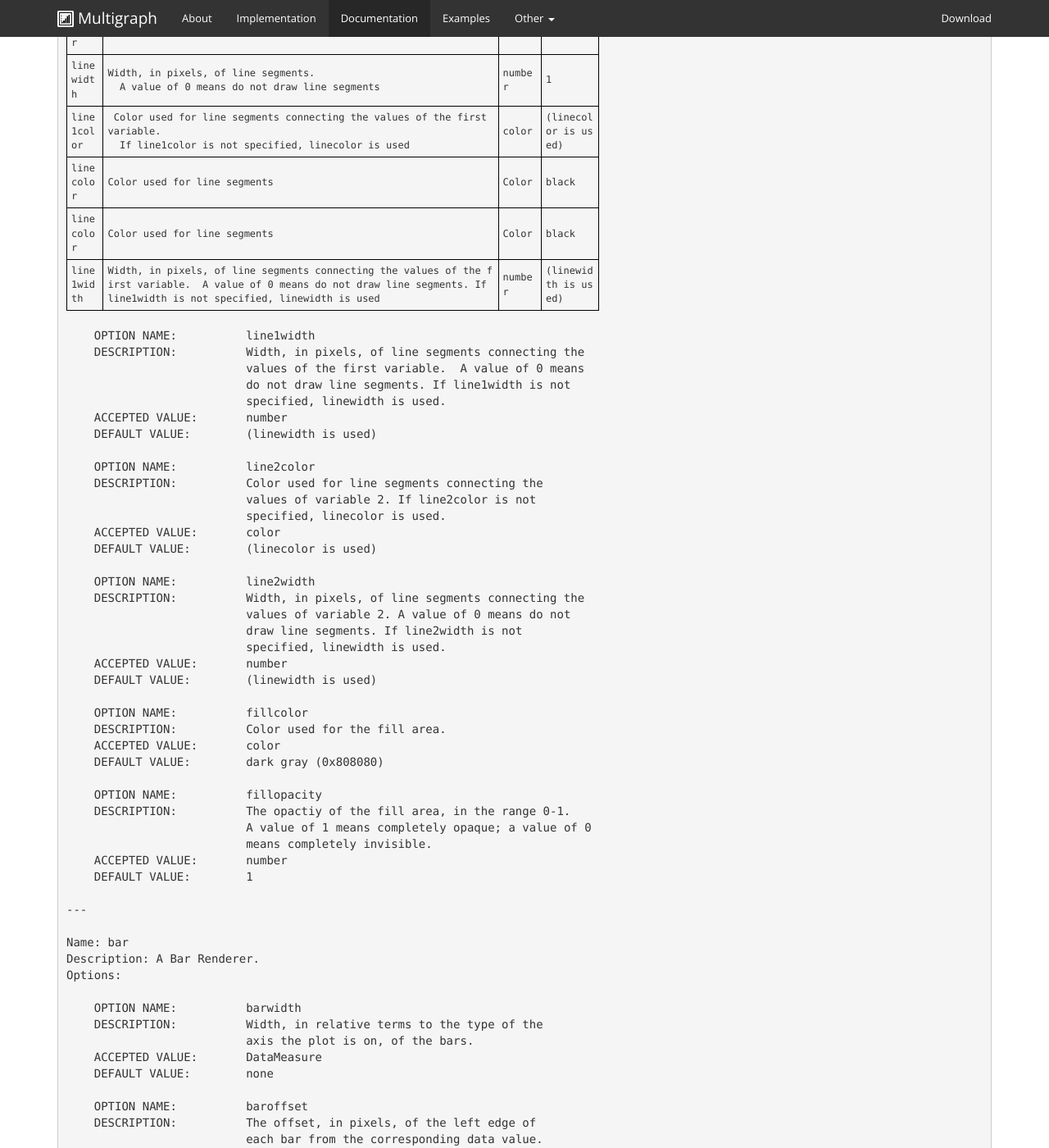
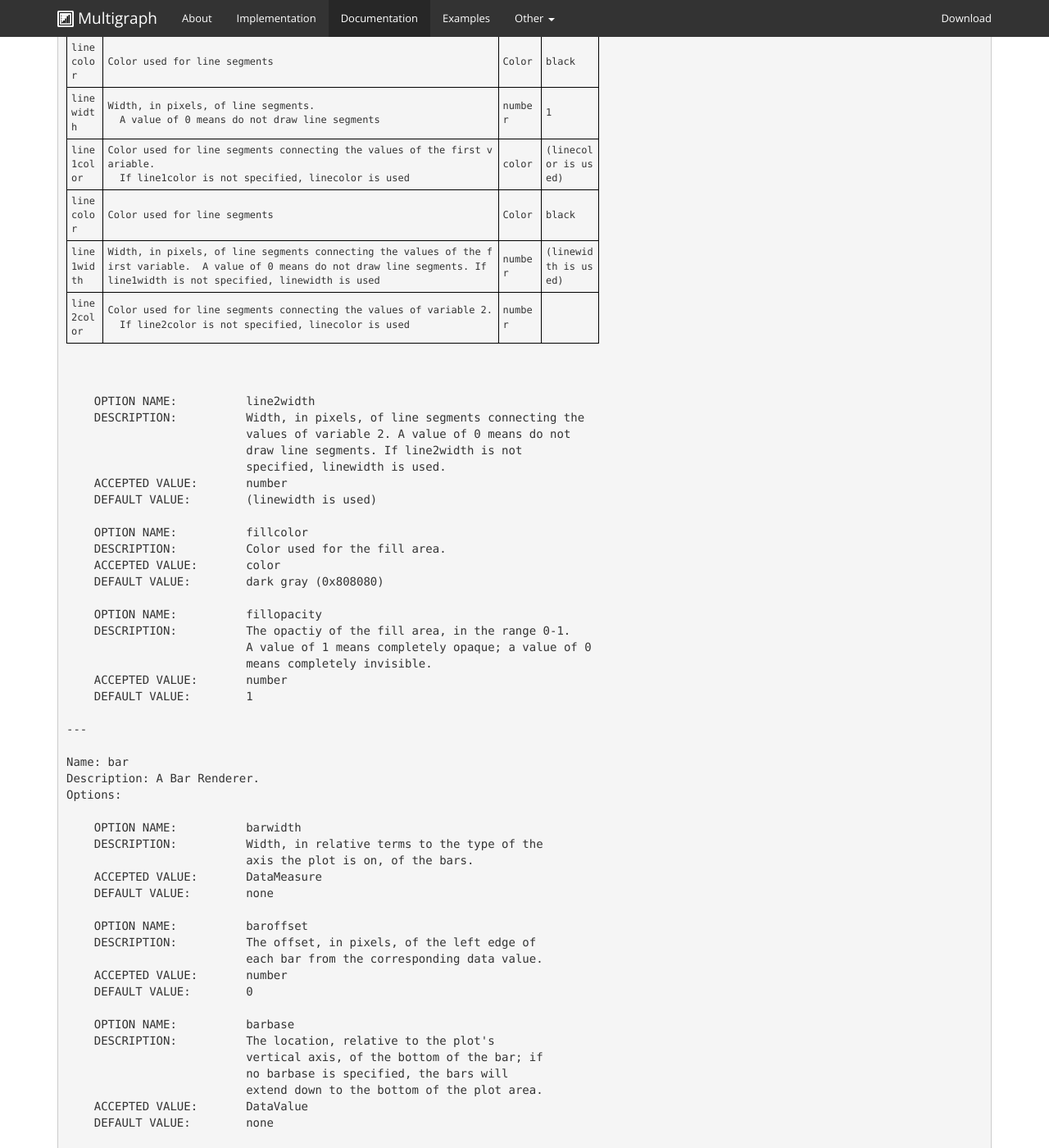
Before and after one commit to khunter3D/khunter3D.github.io, a Jekyll site: the page built from docs/renderers/index.html, in a window 1280 px wide and 1400 px high, scrolled down 521 px. Shown: the whole window at 82% size. Built offline with Jekyll 4.4.1, drawn with Linux system fonts in a browser that asks for light colours; nearby versions of some CDN libraries; Markdown is read by kramdown in place of the engine named in the settings; some of the changed text lies outside the part shown.

Commit message:
Update index.html

```diff
--- a/docs/renderers/index.html
+++ b/docs/renderers/index.html
@@ -55,7 +55,7 @@ padding:5px;
 </tr>
 <tr>
   <td>line1color</td>
-  <td> Color used for line segments connecting the values of the first variable.
+  <td>Color used for line segments connecting the values of the first variable.
   If line1color is not specified, linecolor is used</td>
 
 
@@ -77,11 +77,11 @@ padding:5px;
   </tr>
 
 
-  <tr>
-  <td>linecolor</td>
-  <td>Color used for line segments</td>
-  <td>Color</td>
-  <td>black</td>
+   <tr>
+  <td>line1width</td>
+  <td>Width, in pixels, of line segments connecting the values of the first variable.  A value of 0 means do not draw line segments. If line1width is not specified, linewidth is used</td>
+  <td>number</td>
+  <td>(linewidth is used)</td>
   </tr>
 
 
@@ -89,28 +89,17 @@ padding:5px;
 
 
 
+
   <tr>
-  <td>line1width</td>
-  <td>Width, in pixels, of line segments connecting the values of the first variable.  A value of 0 means do not draw line segments. If line1width is not specified, linewidth is used</td>
+  <td>line2color</td>
+  <td>Color used for line segments connecting the values of variable 2.
+  If line2color is not specified, linecolor is used</td>
   <td>number</td>
-  <td>(linewidth is used)</td>
+  <td(linecolor is used)></td>
   </tr>
 </tr>
 </table>
-    OPTION NAME:          line1width
-    DESCRIPTION:          Width, in pixels, of line segments connecting the
-                          values of the first variable.  A value of 0 means
-                          do not draw line segments. If line1width is not
-                          specified, linewidth is used.
-    ACCEPTED VALUE:       number
-    DEFAULT VALUE:        (linewidth is used)
 
-    OPTION NAME:          line2color
-    DESCRIPTION:          Color used for line segments connecting the
-                          values of variable 2. If line2color is not
-                          specified, linecolor is used.
-    ACCEPTED VALUE:       color
-    DEFAULT VALUE:        (linecolor is used)
 
     OPTION NAME:          line2width
     DESCRIPTION:          Width, in pixels, of line segments connecting the
```
